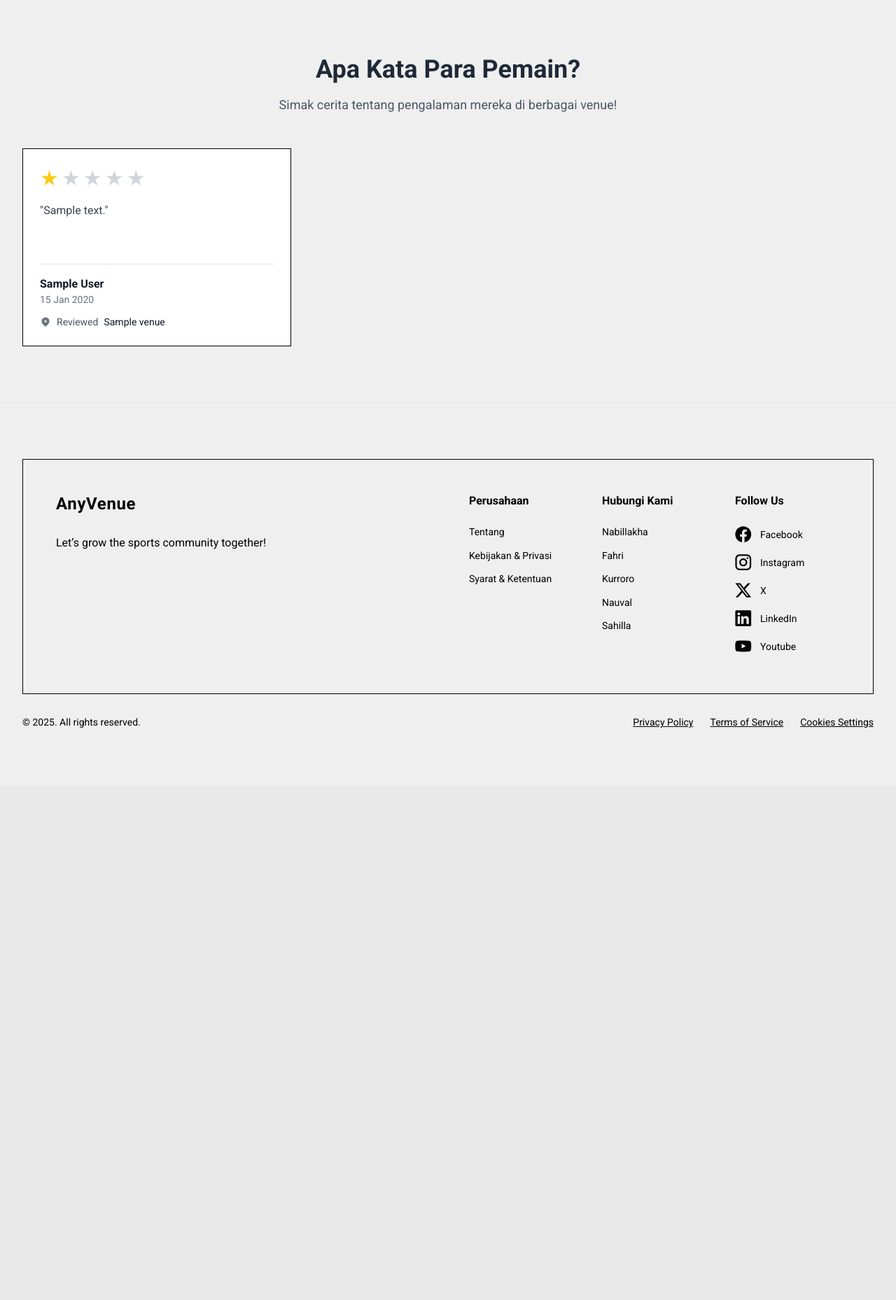
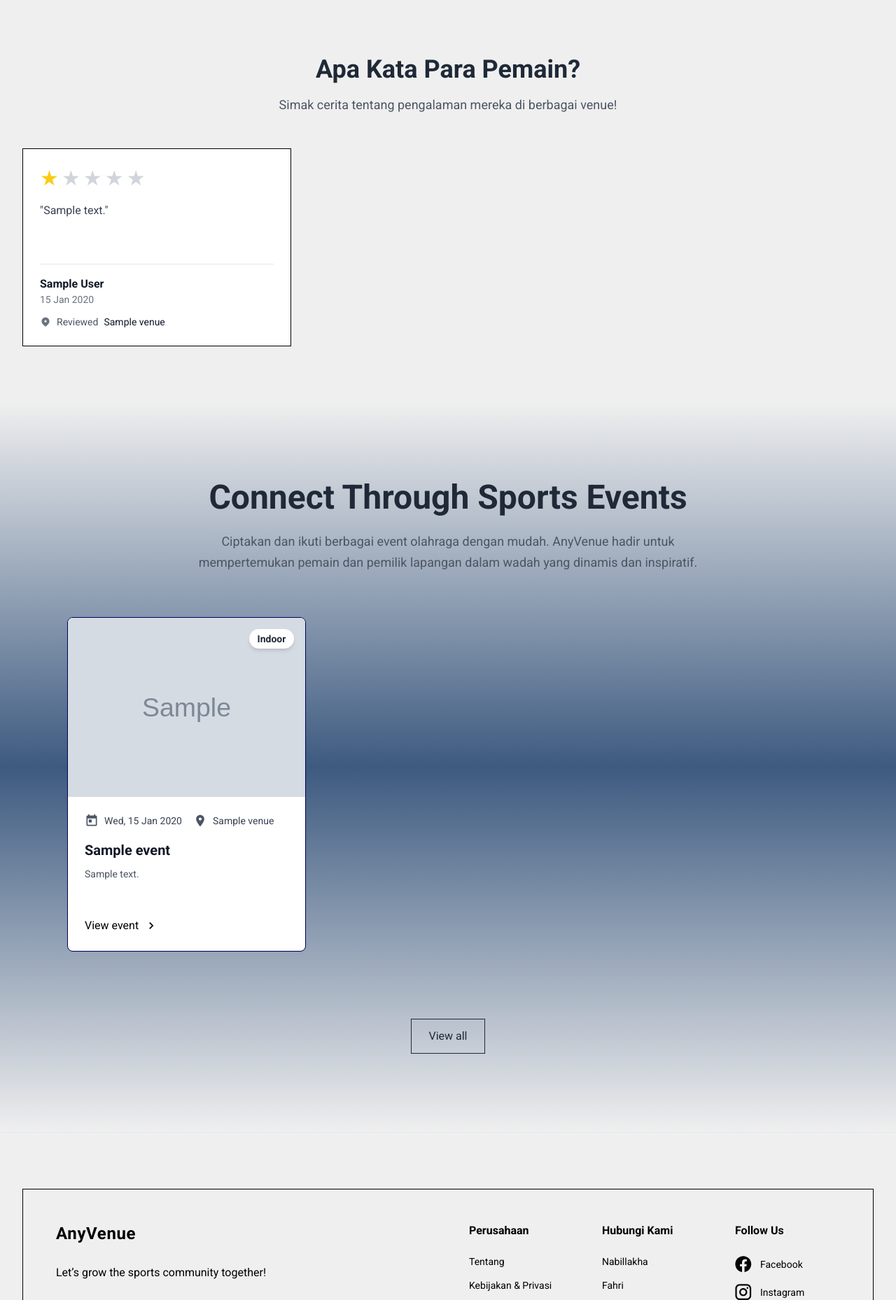
Before and after one commit to pbp-kelompok-b10/any-venue, a Django app: page / in a window 1280 px wide. Shown: the part 2328-4186 px from the top of the page at 70% size. Before the commit the page ends 3368 px from the top, so only its background shows below. Run offline with Django 5.2, Linux system fonts and the light colour scheme; tables that the repository leaves empty hold one stand-in row (values such as "Sample post"); grey boxes marked "Sample" are stand-in pictures; some libraries are stand-ins or nearby versions.

Commit message:
fix landing page

```diff
--- a/event/templates/modal/create_event.html
+++ b/event/templates/modal/create_event.html
@@ -1,7 +1,7 @@
 {% load static %}
 
 <!-- Create Event Modal -->
-<div id="createEventModal" class="hidden fixed inset-0 bg-black/25 flex justify-center items-center z-50">
+<div id="createEventModal" class="hidden fixed inset-0 bg-black/25 flex justify-center items-center z-80">
     <div class="p-12 relative bg-white flex flex-col justify-start items-center gap-8 rounded-2xl shadow-lg w-[700px] max-h-[90vh] overflow-y-auto">
         <!-- Close Button -->
         <button class="absolute top-4 right-4 text-gray-700 hover:text-red-500 text-2xl font-bold transition-colors duration-300" onclick="hideModal('createEventModal')">✕</button>
--- a/event/templates/modal/delete_event.html
+++ b/event/templates/modal/delete_event.html
@@ -1,7 +1,7 @@
 {% load static %}
 
 <!-- Delete Event Modal -->
-<div id="deleteEventModal" class="hidden fixed inset-0 bg-black/25 flex justify-center items-center z-[9999]">
+<div id="deleteEventModal" class="hidden fixed inset-0 bg-black/25 flex justify-center items-center z-80">
     <div class="p-10 relative bg-white flex flex-col justify-start items-center gap-8 rounded-2xl shadow-lg w-[500px]">
         <!-- Close Button -->
         <button class="absolute top-4 right-4 text-gray-700 hover:text-red-500 text-2xl font-bold transition-colors duration-300" onclick="hideModal('deleteEventModal')">✕</button>
--- a/event/templates/modal/update_event.html
+++ b/event/templates/modal/update_event.html
@@ -1,7 +1,7 @@
 {% load static %}
 
 <!-- Update Event Modal -->
-<div id="updateEventModal" class="hidden fixed inset-0 bg-black/25 flex justify-center items-center z-[60]">
+<div id="updateEventModal" class="hidden fixed inset-0 bg-black/25 flex justify-center items-center z-[80]">
     <div class="p-12 relative bg-white flex flex-col justify-start items-center gap-8 rounded-2xl shadow-lg w-[700px] max-h-[90vh] overflow-y-auto">
         <!-- Close Button -->
         <button class="absolute top-4 right-4 text-gray-700 hover:text-red-500 text-2xl font-bold transition-colors duration-300" onclick="hideModal('updateEventModal')">✕</button>
--- a/landing/templates/landing.html
+++ b/landing/templates/landing.html
@@ -17,6 +17,9 @@
 <!-- Section 4: Reviews Preview -->
 {% include "sections/reviews_preview.html" %}
 
+<!-- Section 5: Events Preview -->
+{% include "sections/events_preview.html" %}
+
 <!-- Footer Section -->
 {% include "footer.html" %}
 <script>
--- a/landing/templates/sections/events_preview.html
+++ b/landing/templates/sections/events_preview.html
@@ -1,12 +1,12 @@
 {% load static %}
 
-<div id="events" class="w-full px-4 sm:px-8 lg:px-24 py-20 sm:py-28 bg-gradient-to-b from-[#3D5A80] to-[#EFEFEF] flex flex-col justify-start items-center gap-16">
+<div id="events" class="w-full px-4 sm:px-8 lg:px-24 py-20 sm:py-28 bg-gradient-to-b from-[#EFEFEF] via-[#3D5A80] to-[#EFEFEF] flex flex-col justify-start items-center gap-16">
 
     <div class="w-full max-w-3xl flex flex-col justify-start items-center gap-6 text-center">
-        <h2 class="text-white text-4xl sm:text-5xl font-bold font-['Roboto'] leading-tight [text-shadow:_0px_4px_10px_rgb(0_0_0_/_0.75)]">
+        <h2 class="text-gray-800 text-4xl sm:text-5xl font-bold font-['Roboto'] leading-tight">
             Connect Through Sports Events
         </h2>
-        <p class="text-white text-lg font-normal font-['Roboto'] leading-relaxed">
+        <p class="text-gray-600 text-lg font-normal font-['Roboto'] leading-relaxed">
             Ciptakan dan ikuti berbagai event olahraga dengan mudah. AnyVenue hadir untuk mempertemukan pemain dan pemilik lapangan dalam wadah yang dinamis dan inspiratif.
         </p>
     </div>
@@ -49,7 +49,7 @@
             </div>
         </div>
         {% empty %}
-            <p class="col-span-full text-white text-center py-10">No events available at the moment. Check back soon!</p>
+            <p class="col-span-full text-gray-700 text-center py-10">No events available at the moment. Check back soon!</p>
         {% endfor %}
 
     </div>
```
